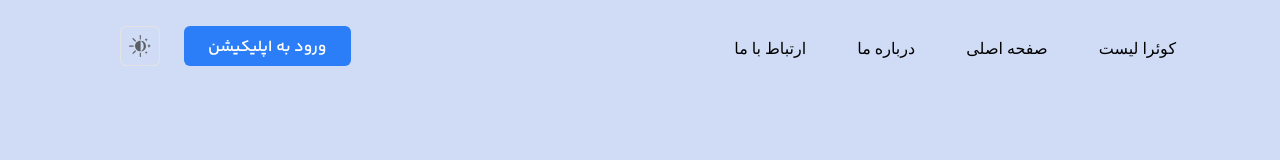
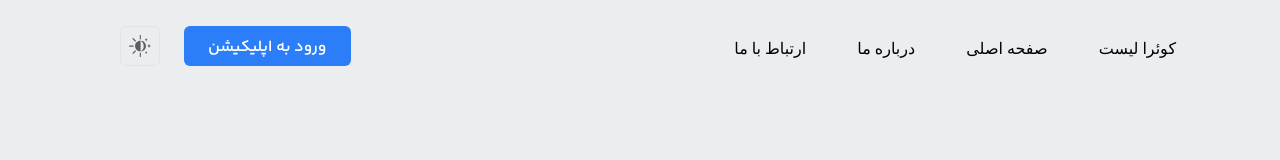
Before and after one commit to mjavad-dev/project-phase-1, a plain HTML site: page index.html in a window 1280 px wide. Shown: the top 160 px of the page. Drawn offline with Linux system fonts and the light colour scheme.

Commit message:
define root for colors

```diff
--- a/assets/style.css
+++ b/assets/style.css
@@ -2,7 +2,7 @@
     margin: 0;
     padding: 0;
     box-sizing: border-box;
-    background-color: #d0dcf6;
+    background-color: var(--primary-on-light);
     font-family: BYekan;
 }
 
@@ -11,6 +11,18 @@
     src: url(/assets/BYekan/BYekan+.ttf) format("ttf");
     src: url(/assets/BYekan/BYekan+Bold.ttf) format("ttf");
 }
+:root {
+    --primary: #2C7EF8;
+    --primary-hover: #075CD9;
+    --primary-on-light: #EBEDEF;
+    --background-light: #EBEDEF;
+    --on-background-light: #191C1E;
+    --surface-light: #EBEDEF;
+    --success: #90F677;
+    --errors: #E63946;
+    --primary__back: #FFFFFF;
+  }
+
 
 li, a, button{
     font-family: BYekan;
```
